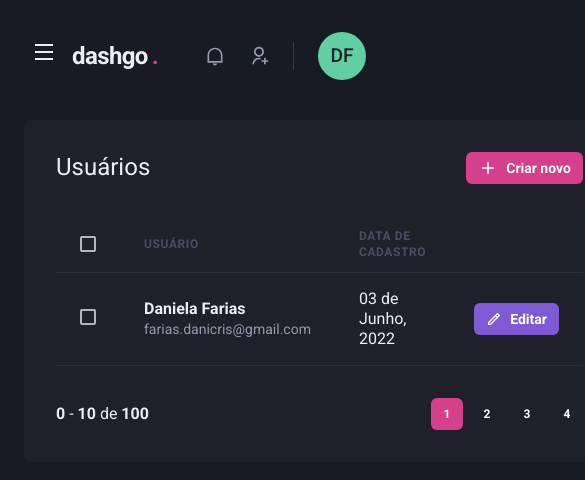
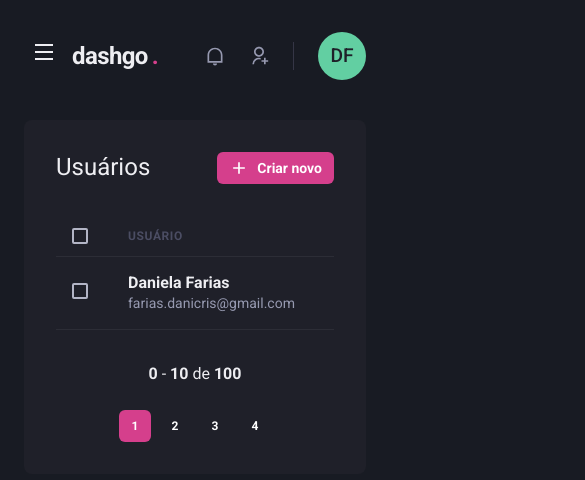
Before and after one commit to danielafarias/dashgo, a Next.js app: page /users in a window 390 px wide. Shown: the top 480 px of the page, 585 px wide, since content can reach past the window. Built offline with nearby package versions, Linux system fonts and the light colour scheme.

Commit message:
Listagem responsiva

```diff
--- a/src/components/Pagination/index.tsx
+++ b/src/components/Pagination/index.tsx
@@ -4,7 +4,7 @@
 export function Pagination() {
   return (
     <Stack
-      direction="row"
+      direction={["column","row"]}
       mt="8"
       justify="space-between"
       align="center"
--- a/src/pages/users/index.tsx
+++ b/src/pages/users/index.tsx
@@ -12,6 +12,7 @@
   Th,
   Thead,
   Tr,
+  useBreakpointValue,
 } from "@chakra-ui/react";
 import { RiAddLine, RiPencilLine } from "react-icons/ri";
 import { Header } from "../../components/Header";
@@ -19,6 +20,11 @@
 import { Sidebar } from "../../components/Sidebar";
 
 export default function UserList() {
+  const isWideVersion = useBreakpointValue({
+    base: false,
+    lg: true,
+  });
+
   return (
     <Box>
       <Header />
@@ -44,17 +50,17 @@
           <Table colorScheme="whiteAlpha">
             <Thead>
               <Tr>
-                <Th px="6" color="gray.300" width="8">
+                <Th px={["4","4","6"]} color="gray.300" width="8">
                   <Checkbox colorScheme="pink" />
                 </Th>
                 <Th>Usuário</Th>
-                <Th>Data de cadastro</Th>
-                <Th width="8"></Th>
+                {isWideVersion && <Th>Data de cadastro</Th>}
+                {/* <Th width="8"></Th> */}
               </Tr>
             </Thead>
             <Tbody>
               <Tr>
-                <Td px="6">
+                <Td px={["4","4","6"]}>
                   <Checkbox colorScheme="pink" />
                 </Td>
                 <Td>
@@ -65,8 +71,8 @@
                     </Text>
                   </Box>
                 </Td>
-                <Td>03 de Junho, 2022</Td>
-                <Td>
+                {isWideVersion && <Td>03 de Junho, 2022</Td>}
+                {/* <Td>
                   <Button
                     as="a"
                     size="sm"
@@ -74,9 +80,9 @@
                     colorScheme="purple"
                     leftIcon={<Icon as={RiPencilLine} fontSize="16" />}
                   >
-                    Editar
+                   {isWideVersion && 'Editar'}
                   </Button>
-                </Td>
+                </Td> */}
               </Tr>
             </Tbody>
           </Table>
```
